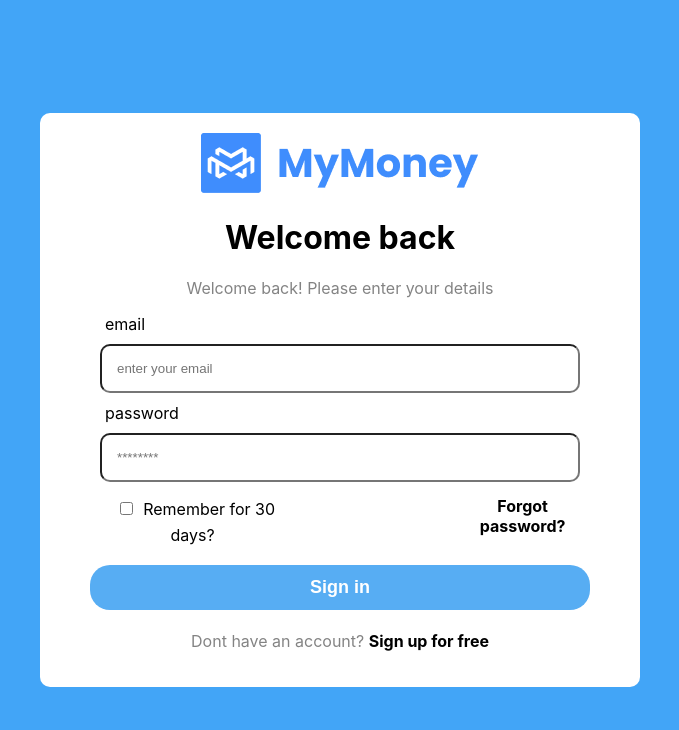
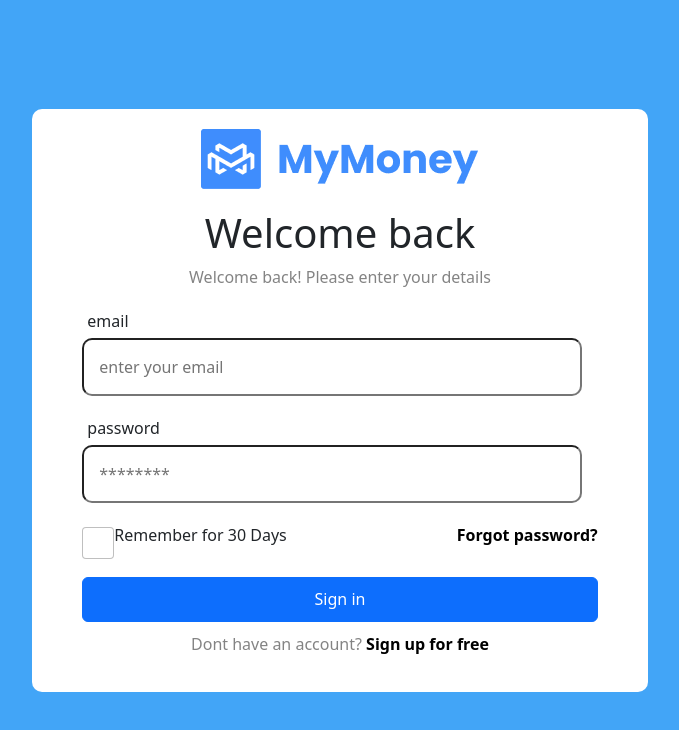
Before and after one commit to abelannta/mymoney-seal, a React (Create React App) app: page / in a window 1280 px wide. Shown: the top 730 px of the page, without its empty margins (300-979 px from the left). Built offline with nearby package versions, Linux system fonts and the light colour scheme.

Commit message:
update css

```diff
--- a/src/component/login/formInput.css
+++ b/src/component/login/formInput.css
@@ -7,9 +7,12 @@ input{
     display: flex;
     flex-direction: column;
     width: 500px;
+    margin-top: 20px;
+    margin-bottom: 20px;
 }
 .label{
     float: left;
     display: flex;
-    padding: 0px 15px;
+    margin-bottom: 5px;
+    padding-left: 5px;
 }
--- a/src/index.js
+++ b/src/index.js
@@ -3,6 +3,7 @@ import ReactDOM from 'react-dom/client';
 import './index.css';
 import App from './App';
 import reportWebVitals from './reportWebVitals';
+import 'bootstrap/dist/css/bootstrap.min.css';
 import { BrowserRouter as Router} from "react-router-dom";
 
 const root = ReactDOM.createRoot(document.getElementById('root'));
--- a/src/pages/login/login.css
+++ b/src/pages/login/login.css
@@ -9,9 +9,8 @@ form{
     background-color: white;
     padding: 20px 50px;
     border-radius: 10px;
-    width: 500px;
 }
-button{
+Button{
     justify-content: center;
     width: 100%;
     height: 45px;
@@ -23,21 +22,22 @@ button{
     font-size: 18px;
     background-color: rgb(87, 173, 243);
     margin-top: 20px;
-    margin-bottom: 5px;
+    margin-bottom: 15px;
+}
+.title{
+    margin-top: 20px;
+}
+.footer{
+    margin-top: 10px;
 }
 p{
     color: rgba(0, 0, 0, 0.486);
 }
-
-.optionLogin{
+.mb-3{
     display: flex;
-    flex-direction: row;
 }
-
 .forgotPass{
-    display: flex;
+    margin-left: 170px;
+    justify-content: right;
     float: right;
-    padding-top: 4px;
-    margin-left: 160px;
-    justify-content: right;
 }
--- a/src/pages/login/login.js
+++ b/src/pages/login/login.js
@@ -1,5 +1,5 @@
 import { React, useState } from "react";
-import { Container, Form, Button, Row, Col } from "react-bootstrap";
+import { Container, Form, Button} from "react-bootstrap";
 import { Link } from "react-router-dom";
 import "../login/login.css"
 import FormInput from "../../component/login/formInput"
@@ -43,11 +43,13 @@ function Login() {
     };
 
     return (
-        <Container className="LoginPage">
+        <Container className="LoginPage" fluid="true">
             <Form onSubmit={handleSubmit}>
                 <img src={LOGOMYMONEY} className="brand-image" alt="Logo MyMoney" />
+                <div className="title">
                 <h1>Welcome back</h1>
                 <p>Welcome back! Please enter your details</p>
+                </div>
                 {inputs.map((input) => (
                     <FormInput
                         key={input.id}
@@ -57,27 +59,24 @@ function Login() {
                     />
                 ))}
 
-<Row className="optionLogin">
-    <Col>
                 {['checkbox'].map((type) => (
                     <div key={`default-${type}`} className="mb-3">
                         <Form.Check
                             type={type}
-                            id={`default-${type}`}
-                            label={`Remember for 30 days?`}
+                            id={`checkbox`}
+                            label={`Remember for 30 Days`}
                         />
-
+                        <Link style={styleLink} to="/" className="forgotPass">Forgot password?</Link>
                     </div>
                 ))}
-    </Col>
-    <Col className="forgotPass">
-       <Link style={styleLink} to="/">Forgot password?</Link>
-    </Col>
-</Row>
+
+
 
                 <Button>Sign in</Button>
 
+                <div className="footer">
                 <p>Dont have an account? <Link style={styleLink} to="/">Sign up for free</Link></p>
+                </div>
             </Form>
 
         </Container>
```
